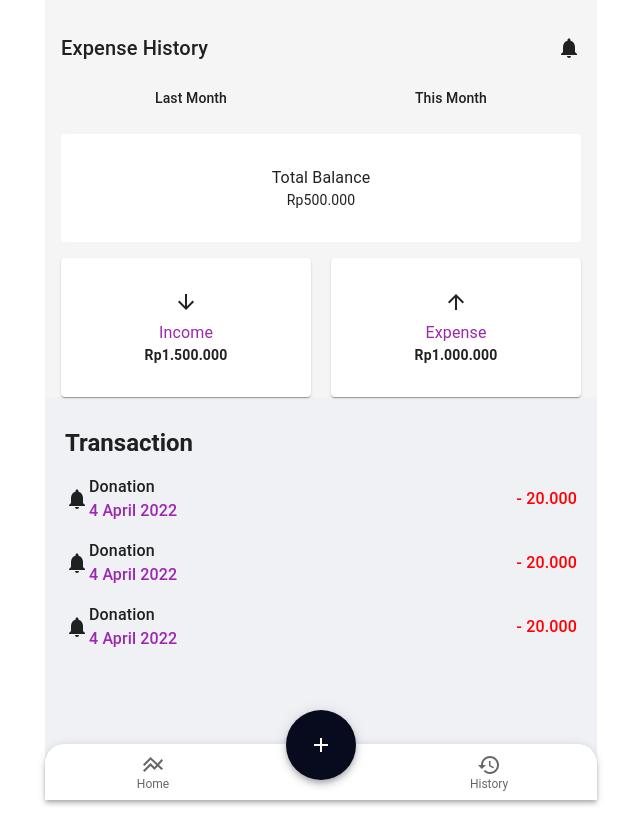
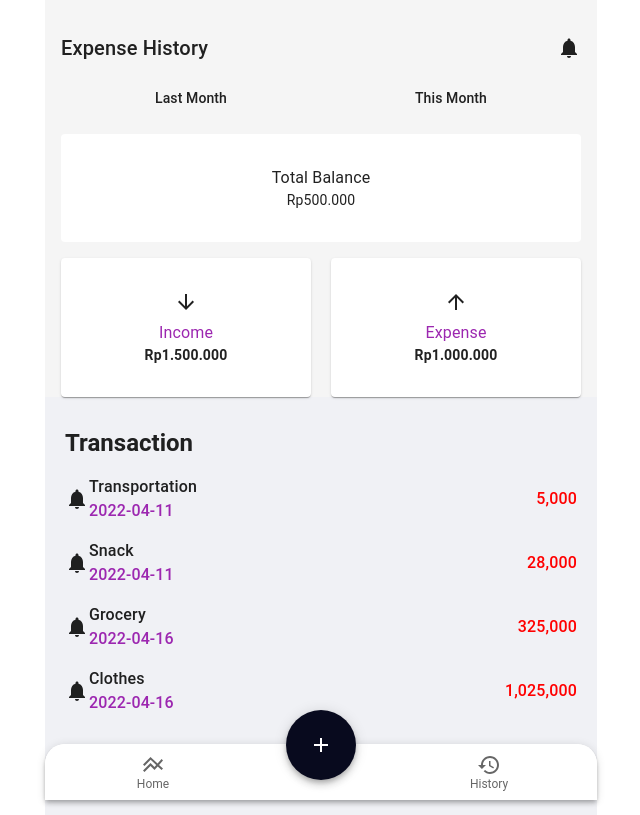
Before and after one commit to aynunnissa/expense-app, a React (Create React App) app: page /history in a window 1280 px wide. Shown: the whole page, without its empty margins (319-959 px from the left). Built offline with nearby package versions, Linux system fonts and the light colour scheme.

Commit message:
Configure redux in typescript file

```diff
--- a/package.json
+++ b/package.json
@@ -14,6 +14,7 @@
     "@types/node": "^16.11.39",
     "@types/react": "^18.0.12",
     "@types/react-dom": "^18.0.5",
+    "moment": "^2.29.3",
     "react": "^18.1.0",
     "react-dom": "^18.1.0",
     "react-number-format": "^4.9.3",
--- a/src/History/index.tsx
+++ b/src/History/index.tsx
@@ -1,19 +1,37 @@
-import { Box, Typography, Paper, Grid } from "@mui/material";
+import { useSelector, shallowEqual } from "react-redux";
+import { Box, Typography, Paper } from "@mui/material";
 import { Notifications, ArrowDownward, ArrowUpward } from "@mui/icons-material";
+
+type Props = {
+    exp: IExpense
+}
+
+interface ICategories {
+    [key: number]: string;
+}
+
+const categories: ICategories = {
+    0: "Transportation",
+    1: "Snack",
+    2: "Grocery",
+    3: "Clothes"
+}
 
 const History = () => {
 
-    const HistoryItem = () => {
+    const expenses: readonly IExpense[] = useSelector((state: ExpenseState) => state.expenses, shallowEqual);
+
+    const HistoryItem = ({ exp }: Props) => {
         return(
             <Box mt={2} sx={{ display: "flex", justifyContent: "space-between", alignItems: "center" }}>
                 <Box sx={{ display: "flex",  alignItems: "center" }}>
                     <Notifications />
                     <Box>
-                        <Typography component="p" fontWeight={500}>Donation</Typography>
-                        <Typography component="p" fontWeight={500} color="secondary">4 April 2022</Typography>
+                        <Typography component="p" fontWeight={500}>{categories[exp.category]}</Typography>
+                        <Typography component="p" fontWeight={500} color="secondary">{exp.date}</Typography>
                     </Box>
                 </Box>
-                <Typography component="p" fontWeight={500} sx={{ color: "red"}}>- 20.000</Typography>
+                <Typography component="p" fontWeight={500} sx={{ color: "red"}}>{exp.price.toLocaleString()}</Typography>
             </Box>
         );
     }
@@ -54,9 +72,12 @@ const History = () => {
             </Box>
             <Box sx={{ padding: "30px 20px 100px 20px" }}>
                 <Typography component="h2" variant="h5" fontWeight={700}>Transaction</Typography>
-                <HistoryItem />
-                <HistoryItem />
-                <HistoryItem />
+                {expenses.map((exp: IExpense) => (
+                    <HistoryItem
+                        key={exp.id}
+                        exp={exp}
+                    />
+                ))}
             </Box>
         </>
     );
--- a/src/NewExpense/NewExpForm.tsx
+++ b/src/NewExpense/NewExpForm.tsx
@@ -1,6 +1,7 @@
 import React from 'react';
 import NumberFormat, { InputAttributes } from 'react-number-format';
 import { useNavigate } from "react-router-dom";
+import moment, { Moment } from 'moment';
 
 import { Box, TextField, MenuItem, Stack, Button, Grid } from "@mui/material";
 
@@ -68,6 +69,7 @@ export default function NewExpForm() {
     const [category, setCategory] = React.useState<number>(0);
     const [price, setPrice] = React.useState<number>(0);
     const [description, setDescription] = React.useState('');
+    const [date, setDate] = React.useState(moment().format("YYYY-MM-DD"));
 
     const navigate = useNavigate();
 
@@ -81,6 +83,10 @@ export default function NewExpForm() {
 
     const descriptionChangeHandler = (event: React.ChangeEvent<HTMLInputElement>) => {
         setDescription(event.target.value as string);
+    }
+
+    const dateChangeHandler = (event: React.ChangeEvent<HTMLInputElement>) => {
+      setDate(event.target.value);
     }
 
     const submitFormHandler = () => {
@@ -99,6 +105,14 @@ export default function NewExpForm() {
       p={4}
     >
       <Stack spacing={2}>
+        <TextField
+          fullWidth
+          required
+          label="Date"
+          type="date"
+          value={date}
+          onChange={dateChangeHandler}
+        />
         <TextField
           fullWidth
           required
--- a/src/index.tsx
+++ b/src/index.tsx
@@ -4,6 +4,14 @@ import { BrowserRouter } from "react-router-dom";
 import './index.css';
 import App from './App';
 import reportWebVitals from './reportWebVitals';
+import { applyMiddleware, Store, createStore } from "redux";
+import reducer from './store/reducer';
+import thunk from 'redux-thunk';
+import { Provider } from 'react-redux';
+
+const store: Store<ExpenseState, ExpenseAction> & {
+  dispatch: DispatchType
+} = createStore(reducer, applyMiddleware(thunk));
 
 const root = ReactDOM.createRoot(
   document.getElementById('root') as HTMLElement
@@ -11,7 +19,9 @@ const root = ReactDOM.createRoot(
 root.render(
   <React.StrictMode>
     <BrowserRouter>
-      <App />
+      <Provider store={store}>
+        <App />
+      </Provider>
     </BrowserRouter>
   </React.StrictMode>
 );
--- /dev/null
+++ b/src/store/actionTypes.ts
@@ -0,0 +1 @@
+export const ADD_EXPENSE = "ADD_EXPENSE"
--- /dev/null
+++ b/src/store/reducer.ts
@@ -0,0 +1,57 @@
+import * as actionTypes from "./actionTypes";
+
+const initialState: ExpenseState = {
+    expenses: [
+        {
+            id: 1,
+            date: "2022-04-11",
+            category: 0,
+            price: 5000,
+            description: "Parkir kendaraan"
+        },
+        {
+            id: 2,
+            date: "2022-04-11",
+            category: 1,
+            price: 28000,
+            description: "Beli kopi kenangan"
+        },
+        {
+            id: 3,
+            date: "2022-04-16",
+            category: 2,
+            price: 325000,
+            description: "Belanja mingguan"
+        },
+        {
+            id: 4,
+            date: "2022-04-16",
+            category: 3,
+            price: 1025000,
+            description: "Beli baju baru"
+        },
+    ]
+}
+
+const reducer = (
+    state: ExpenseState = initialState,
+    action: ExpenseAction
+): ExpenseState => {
+    switch (action.type) {
+        case actionTypes.ADD_EXPENSE:
+            const newExpense: IExpense = {
+                id: state.expenses.length,
+                date: action.expense.date,
+                category: action.expense.category,
+                price: action.expense.price,
+                description: action.expense.description
+            }
+            return {
+                ...state,
+                expenses: state.expenses.concat(newExpense),
+            }
+    }
+    return state;
+}
+
+export default reducer;
```
Also changed, not shown: src/store/actionCreators.ts (added, +10 -0 lines), src/type.d.ts (+14 -0 lines), 1 other file (tests, documents, lock files or other folders).
